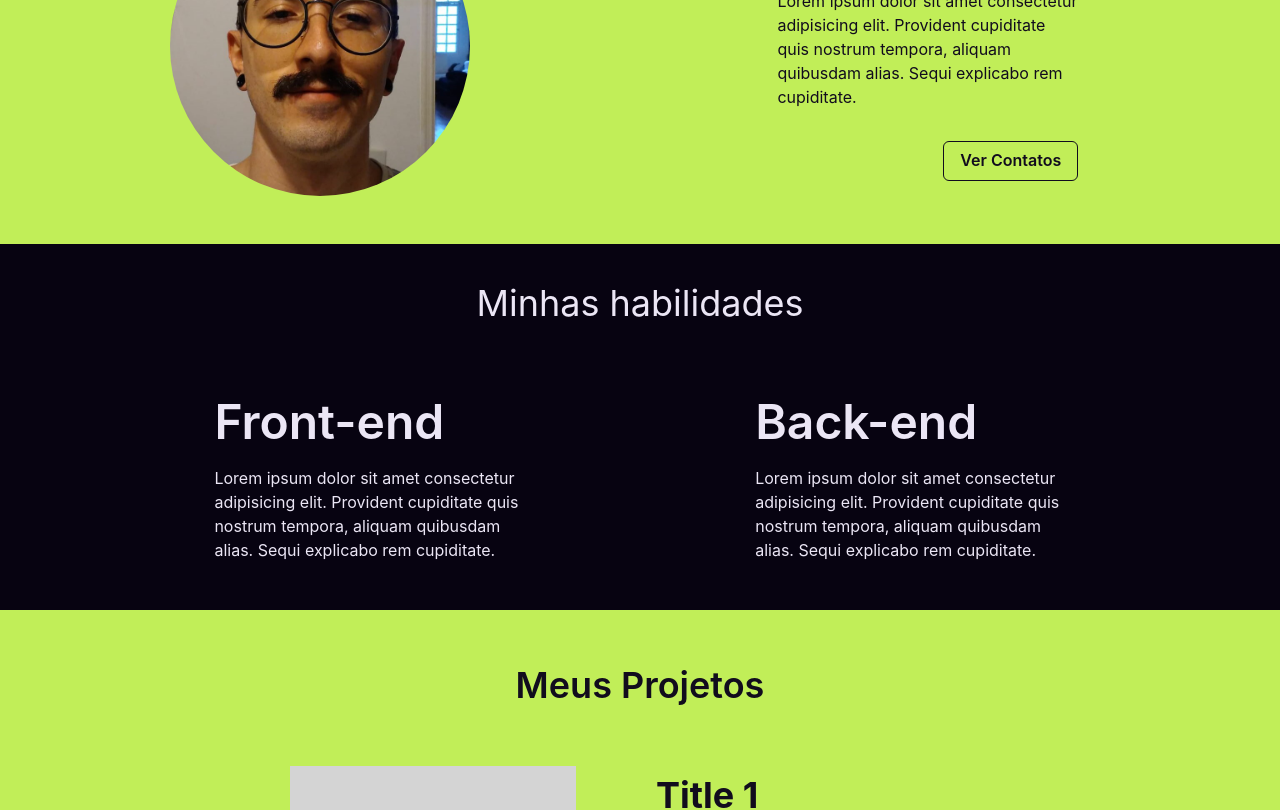
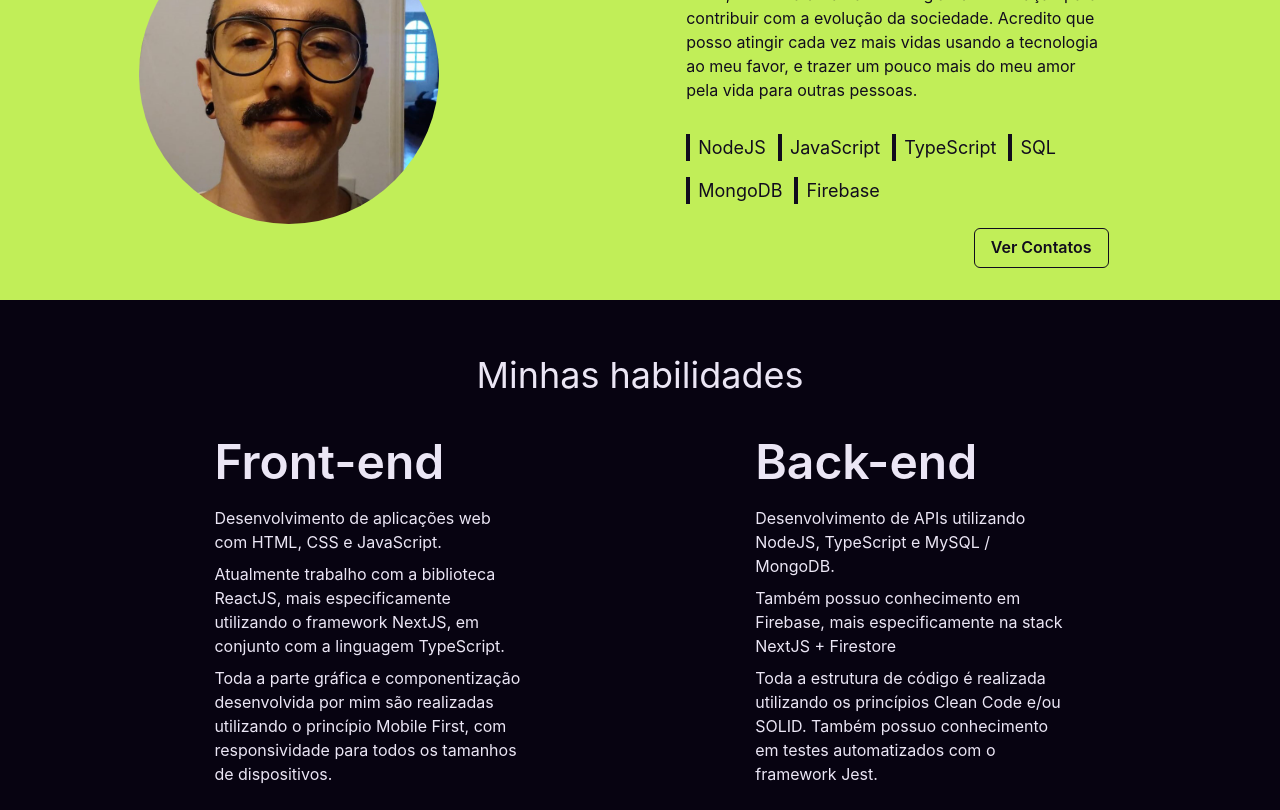
Before and after one commit to cptvictor95/portfolio, a Next.js app: page / in a window 1280 px wide. Shown: the part 940-1750 px from the top of the page. Built offline with nearby package versions, Linux system fonts and the light colour scheme.

Commit message:
finish spacing and styling on components, fill content on subHero and skills

```diff
--- a/layouts/Main.tsx
+++ b/layouts/Main.tsx
@@ -1,7 +1,7 @@
 import { Flex } from '@chakra-ui/react';
 import React from 'react';
 import Head from 'next/head';
-import Header from '../components/header';
+import Header from '../components/Header';
 
 const Main: React.FC<{ title: string; children: React.ReactNode }> = ({
   title,
--- a/sections/Contact.tsx
+++ b/sections/Contact.tsx
@@ -1,11 +1,9 @@
-import { Center, Flex, IconButton, Stack, Text } from '@chakra-ui/react';
+import { Flex, Icon, Link, Stack, Text } from '@chakra-ui/react';
 import React from 'react';
-
-import { AiFillGithub, AiOutlineWhatsApp } from 'react-icons/ai';
-import { FaFacebook } from 'react-icons/fa';
-import { FiInstagram, FiPhone } from 'react-icons/fi';
+import HorizontalBar from '../components/HorizontalBar';
+import { FiPhone } from 'react-icons/fi';
 import { HiOutlineMail } from 'react-icons/hi';
-import { TiSocialLinkedinCircular } from 'react-icons/ti';
+import Footer from '../components/footer';
 
 const Contact = () => {
   return (
@@ -47,67 +45,24 @@ const Contact = () => {
             <Text as="h2" fontSize="3xl" fontWeight="semibold">
               Contatos adicionais
             </Text>
-            <Text>
-              <IconButton
-                icon={<HiOutlineMail />}
+            <Link href="mailto:cpt.victor@hotmail.com">
+              <Icon
+                as={HiOutlineMail}
                 aria-label="email"
-                colorScheme="black"
                 fontSize="2xl"
+                mr={2}
               />
               cpt.victor@hotmail.com
-            </Text>
-            <Text>
-              <IconButton
-                icon={<FiPhone />}
-                aria-label="phone"
-                colorScheme="black"
-                fontSize="2xl"
-              />
+            </Link>
+            <Link href="tel:+5511947006135">
+              <Icon as={FiPhone} aria-label="phone" fontSize="2xl" mr={2} />
               (11) 94700-6135
-            </Text>
+            </Link>
           </Stack>
         </Flex>
       </Flex>
-      <Center py={8}>
-        <Flex w="30vw" justify="space-around">
-          <IconButton
-            icon={<TiSocialLinkedinCircular />}
-            aria-label="linkedin"
-            colorScheme="black"
-            fontSize="5xl"
-          />
-          <IconButton
-            icon={<AiOutlineWhatsApp />}
-            aria-label="whatsapp"
-            colorScheme="black"
-            fontSize="4xl"
-          />
-          <IconButton
-            icon={<AiFillGithub />}
-            aria-label="github"
-            colorScheme="black"
-            fontSize="4xl"
-          />
-
-          <IconButton
-            icon={<FaFacebook />}
-            aria-label="facebook"
-            colorScheme="black"
-            fontSize="4xl"
-          />
-          <IconButton
-            icon={<FiInstagram />}
-            aria-label="instagram"
-            colorScheme="black"
-            fontSize="4xl"
-          />
-        </Flex>
-      </Center>
-      <Flex p={8} bg="purple.900">
-        <Text>
-          © 2021 Victor Cardoso Pudo Torres - Todos os direitos reservados
-        </Text>
-      </Flex>
+      <HorizontalBar />
+      <Footer />
     </Stack>
   );
 };
--- a/sections/Hero.tsx
+++ b/sections/Hero.tsx
@@ -1,6 +1,7 @@
 import { Image } from '@chakra-ui/image';
 import { Flex, Stack, Text } from '@chakra-ui/layout';
 import React from 'react';
+import VerticalBar from '../components/VerticalBar';
 
 const Hero: React.FC<{
   title: string;
@@ -18,9 +19,10 @@ const Hero: React.FC<{
       align="center"
       justify={['space-evenly', 'space-around', 'space-around', 'space-evenly']}
       pb={8}
-      px={8}
+      px={12}
       mb={24}
     >
+      <VerticalBar />
       <Flex
         as="article"
         maxW={{ base: '100%' }}
--- a/sections/Skills.tsx
+++ b/sections/Skills.tsx
@@ -4,7 +4,7 @@ import React from 'react';
 
 const Skills = () => {
   return (
-    <Stack as="section" py={4} id="skills">
+    <Stack as="section" py={8} id="skills">
       <Text
         as="h1"
         fontSize={{ base: '3xl', md: '4xl', lg: '4xl', xl: '4xl' }}
@@ -25,31 +25,48 @@ const Skills = () => {
         <Flex
           as="article"
           maxW={{ base: '100%', sm: '60%', md: '40%', lg: '30%', xl: '30%' }}
+          pb={8}
         >
           <Stack px={8}>
             <Text as="h2" fontSize="5xl" fontWeight="semibold">
               Front-end
             </Text>
             <Text>
-              Lorem ipsum dolor sit amet consectetur adipisicing elit. Provident
-              cupiditate quis nostrum tempora, aliquam quibusdam alias. Sequi
-              explicabo rem cupiditate.
+              Desenvolvimento de aplicações web com HTML, CSS e JavaScript.
+            </Text>
+            <Text>
+              Atualmente trabalho com a biblioteca ReactJS, mais especificamente
+              utilizando o framework NextJS, em conjunto com a linguagem
+              TypeScript.
+            </Text>
+            <Text>
+              Toda a parte gráfica e componentização desenvolvida por mim são
+              realizadas utilizando o princípio Mobile First, com responsividade
+              para todos os tamanhos de dispositivos.
             </Text>
           </Stack>
         </Flex>
         <Flex
           as="article"
           maxW={{ base: '100%', sm: '60%', md: '40%', lg: '30%', xl: '30%' }}
-          py={8}
+          pb={8}
         >
           <Stack px={8}>
             <Text as="h2" fontSize="5xl" fontWeight="semibold">
               Back-end
             </Text>
             <Text>
-              Lorem ipsum dolor sit amet consectetur adipisicing elit. Provident
-              cupiditate quis nostrum tempora, aliquam quibusdam alias. Sequi
-              explicabo rem cupiditate.
+              Desenvolvimento de APIs utilizando NodeJS, TypeScript e MySQL /
+              MongoDB.
+            </Text>
+            <Text>
+              Também possuo conhecimento em Firebase, mais especificamente na
+              stack NextJS + Firestore
+            </Text>
+            <Text>
+              Toda a estrutura de código é realizada utilizando os princípios
+              Clean Code e/ou SOLID. Também possuo conhecimento em testes
+              automatizados com o framework Jest.
             </Text>
           </Stack>
         </Flex>
--- a/sections/SubHero.tsx
+++ b/sections/SubHero.tsx
@@ -2,6 +2,7 @@ import { Image } from '@chakra-ui/image';
 import { Flex, Text } from '@chakra-ui/layout';
 import { Button, Stack } from '@chakra-ui/react';
 import React from 'react';
+import { Link } from 'react-scroll';
 
 const SubHero: React.FC = () => {
   return (
@@ -30,22 +31,52 @@ const SubHero: React.FC = () => {
       </Flex>
       <Flex
         as="aside"
-        maxW={{ base: '100%', sm: '70%', md: '40%', lg: '40%', xl: '30%' }}
+        maxW={{ base: '100%', sm: '70%', md: '40%', lg: '40%', xl: '40%' }}
         pt={4}
         align={['center', 'center', 'space-between', 'space-between']}
       >
-        <Stack px={{ base: 4, md: 8, lg: 8, xl: 8 }}>
+        <Stack as="article" px={{ base: 4, md: 8, lg: 8, xl: 8 }}>
           <Text as="h2" fontSize="4xl" fontWeight="semibold">
             Sobre mim
           </Text>
           <Text pb={6}>
-            Lorem ipsum dolor sit amet consectetur adipisicing elit. Provident
-            cupiditate quis nostrum tempora, aliquam quibusdam alias. Sequi
-            explicabo rem cupiditate.
+            Apaixonado pela ideia de mudar o mundo ao meu redor, escolhi a área
+            da tecnologia da informação para contribuir com a evolução da
+            sociedade. Acredito que posso atingir cada vez mais vidas usando a
+            tecnologia ao meu favor, e trazer um pouco mais do meu amor pela
+            vida para outras pessoas.
           </Text>
-          <Button variant="outline" alignSelf="flex-end">
-            Ver Contatos
-          </Button>
+          <Flex as="section" flexWrap="wrap">
+            <Text borderLeft="4px solid" fontSize="lg" pl={2} pr={3} mb={4}>
+              NodeJS
+            </Text>
+            <Text borderLeft="4px solid" fontSize="lg" pl={2} pr={3} mb={4}>
+              JavaScript
+            </Text>
+            <Text borderLeft="4px solid" fontSize="lg" pl={2} pr={3} mb={4}>
+              TypeScript
+            </Text>
+            <Text borderLeft="4px solid" fontSize="lg" pl={2} pr={3} mb={4}>
+              SQL
+            </Text>
+            <Text borderLeft="4px solid" fontSize="lg" pl={2} pr={3} mb={4}>
+              MongoDB
+            </Text>
+            <Text borderLeft="4px solid" fontSize="lg" pl={2} pr={3} mb={4}>
+              Firebase
+            </Text>
+          </Flex>
+          <Flex as="section" alignSelf="flex-end">
+            <Link
+              activeClass="active"
+              to="contact"
+              spy={true}
+              smooth={true}
+              duration={500}
+            >
+              <Button variant="outline">Ver Contatos</Button>
+            </Link>
+          </Flex>
         </Stack>
       </Flex>
     </Flex>
```
